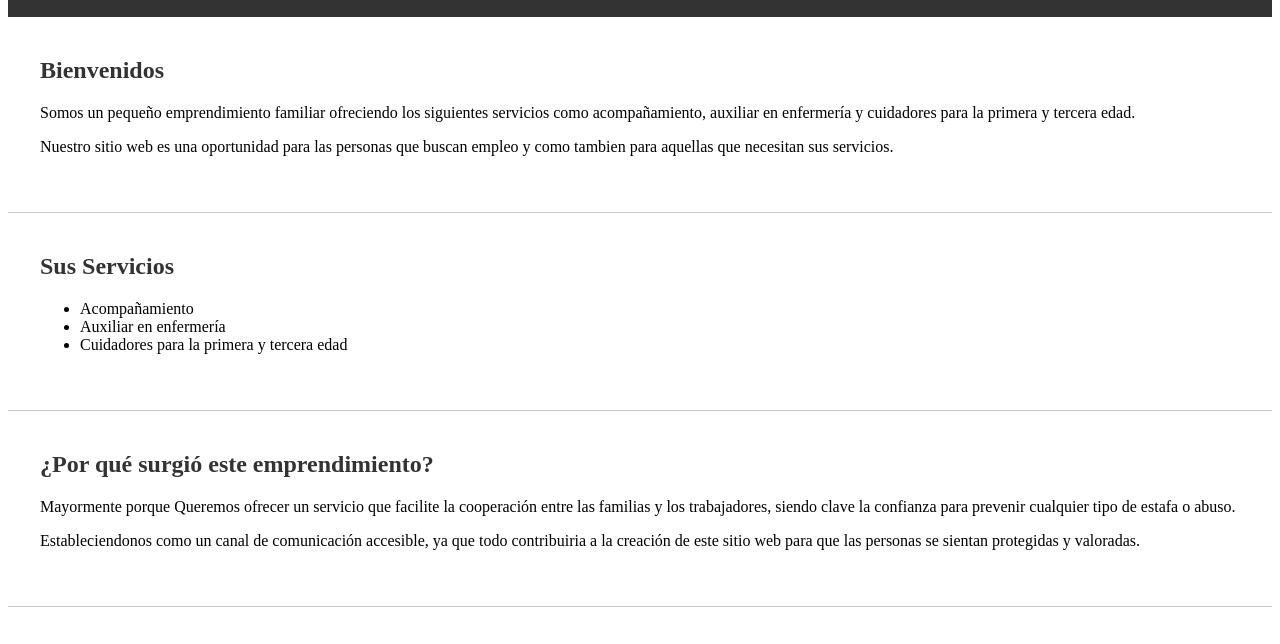
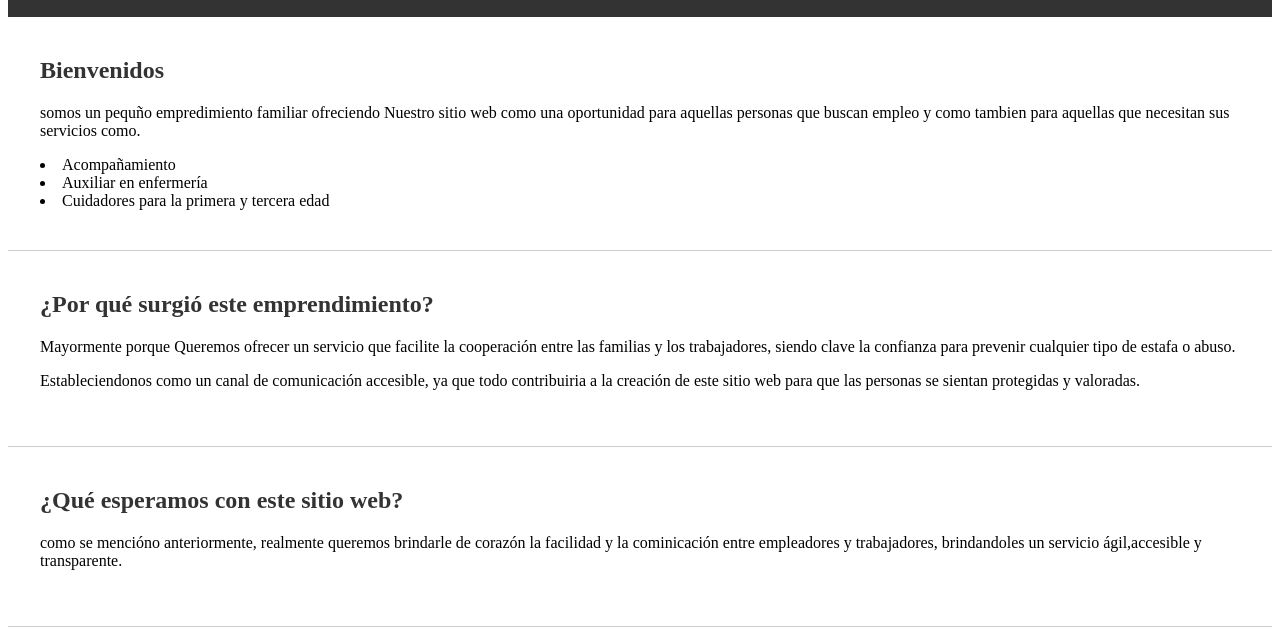
Before and after one commit to nicmabsan/nicmabsan.github.io, a plain HTML site: page index.html in a window 1280 px wide. Shown: the part 68-712 px from the top of the page. Drawn offline with Linux system fonts and the light colour scheme; a script that the page names is missing.

Commit message:
Add files via upload

```diff
--- a/index.html
+++ b/index.html
@@ -26,22 +26,13 @@
     <section id="about">
       <div class="section-content">
         <h2>Bienvenidos</h2>
-        <p>Somos un pequeño emprendimiento familiar ofreciendo los siguientes servicios como acompañamiento, auxiliar en enfermería y cuidadores para la primera y tercera edad.</p>
-        <p>Nuestro sitio web es una oportunidad para las personas que buscan empleo y como tambien para aquellas que necesitan sus servicios.</p>
-      </div>
-    </section>
-
-    <section id="services">
-      <div class="section-content">
-        <h2>Sus Servicios</h2>
-        <ul>
+        <p> somos un pequño empredimiento familiar ofreciendo Nuestro sitio web como una oportunidad para aquellas personas que buscan empleo y como tambien para aquellas que necesitan sus servicios como.</p>
           <li>Acompañamiento</li>
           <li>Auxiliar en enfermería</li>
           <li>Cuidadores para la primera y tercera edad</li>
         </ul>
       </div>
     </section>
-
     <section id="why">
       <div class="section-content">
         <h2>¿Por qué surgió este emprendimiento?</h2>
@@ -61,7 +52,7 @@
       <div class="section-content">
         <h2>Información para Empleadores</h2>
         <ol>
-          <li>El servicio tiene un costo mínimo de 3.000 pesos por la recomendación de diez candidatos, de acuerdo con la descripción de la búsqueda solicitada.</li>
+          <li>El servicio tiene un costo mínimo de 3.000  pesos por la recomendación de diez candidatos, de acuerdo con la descripción de la búsqueda solicitada.</li>
           <li>Una vez que el empleador contrate al candidato seleccionado, asumirá toda la responsabilidad en cuanto al pago salarial y los acuerdos establecidos con el.</li>
           <li>Llevamos a cabo entrevistas con los candidatos preseleccionados a través de Zoom, y registramos sus datos personales, referencias y medios de contacto a su disposición.</li>
           <li>En caso de conflictos o falta de respeto hacia el personal seleccionado, el empleador será agregado a una lista de denegados permanentes.</li>
```
